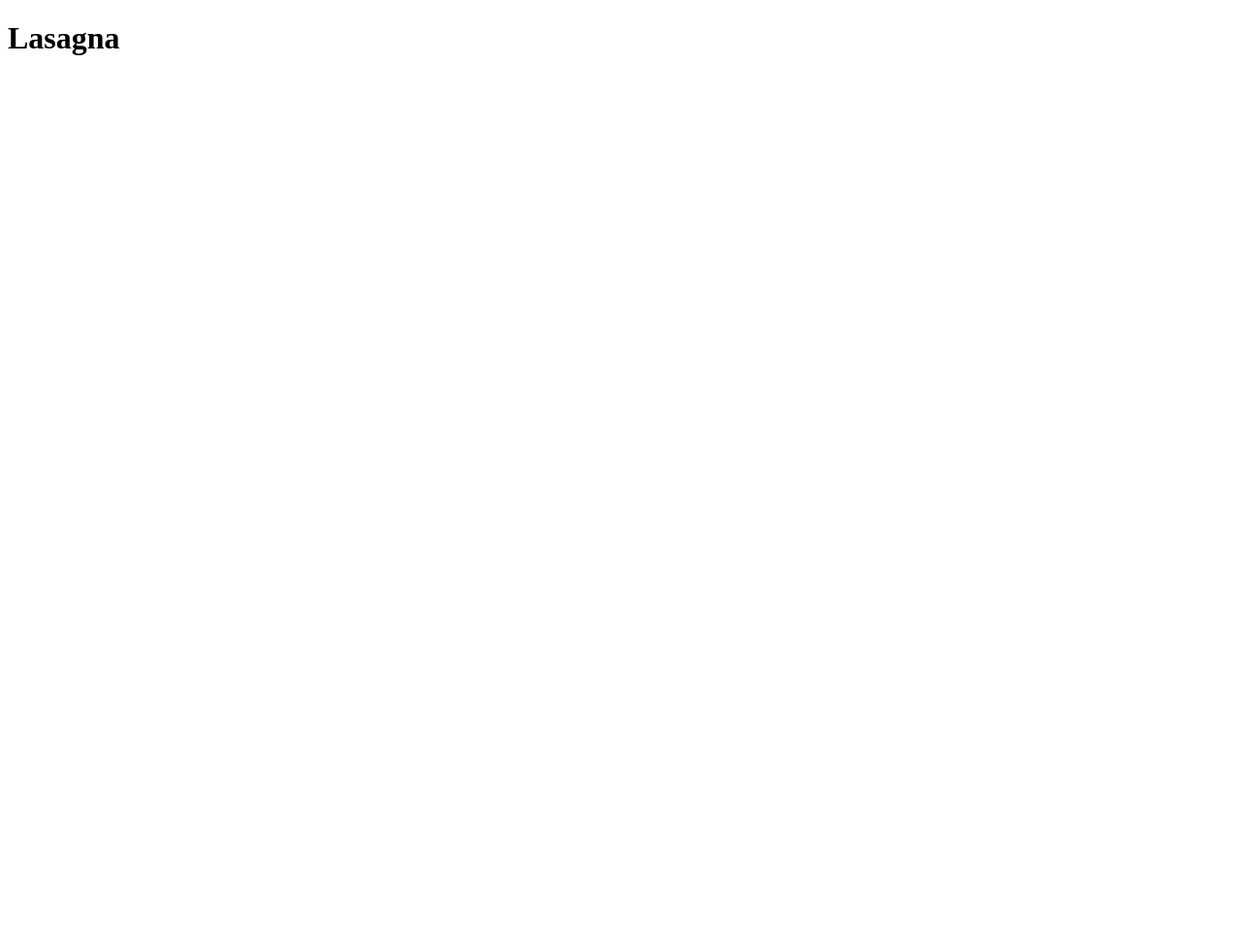
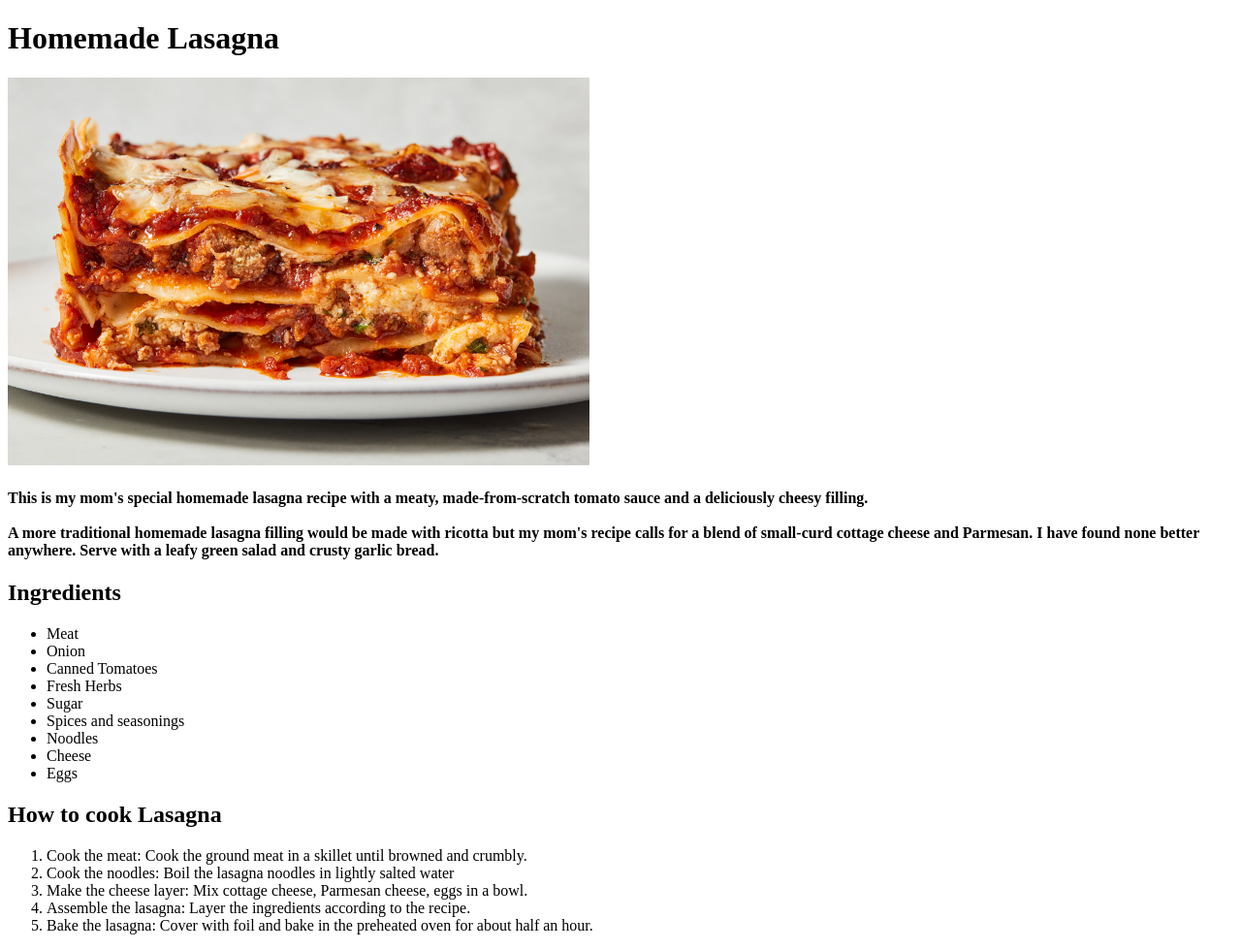
Before and after one commit to dipeshduwal/Odin-recipes, a plain HTML site: page recipes/lasagna.html in a window 1280 px wide. Shown: the whole page at 97% size. Before the commit the page ends 800 px from the top, so only its background shows below. Drawn offline with Linux system fonts and the light colour scheme.

Commit message:
Add Ingredients and Steps section in recipe file.
Add Relevant image in homepage and recipe files.

Add ordered and unordered list in recipe files.

```diff
--- a/recipes/lasagna.html
+++ b/recipes/lasagna.html
@@ -6,6 +6,28 @@
     <title>Document</title>
 </head>
 <body>
-    <h1>Lasagna</h1>
+    <h1>Homemade Lasagna</h1>
+    <img src="../images/Lasagna.jpg" alt="Homemade Lasagna" width="600" height="400">
+    <h4>This is my mom's special homemade lasagna recipe with a meaty, made-from-scratch tomato sauce and a deliciously cheesy filling. <br><br> A more traditional homemade lasagna filling would be made with ricotta but my mom's recipe calls for a blend of small-curd cottage cheese and Parmesan. I have found none better anywhere. Serve with a leafy green salad and crusty garlic bread.</h4>
+    <h2>Ingredients</h2>
+    <ul>
+        <li> Meat </li>
+        <li> Onion </li>
+        <li> Canned Tomatoes </li>
+        <li> Fresh Herbs </li>
+        <li> Sugar </li>
+        <li> Spices and seasonings </li>
+        <li> Noodles </li>
+        <li> Cheese </li>
+        <li> Eggs </li>
+    </ul>
+    <h2>How to cook Lasagna</h2>
+    <ol>
+        <li> Cook the meat: Cook the ground meat in a skillet until browned and crumbly.  </li>
+        <li> Cook the noodles: Boil the lasagna noodles in lightly salted water </li>
+        <li> Make the cheese layer: Mix cottage cheese, Parmesan cheese, eggs in a bowl. </li>
+        <li> Assemble the lasagna: Layer the ingredients according to the recipe. </li>
+        <li> Bake the lasagna: Cover with foil and bake in the preheated oven for about half an hour. </li>
+    </ol>
 </body>
 </html>
```
Also changed, not shown: index.html (+5 -1 lines), recipes/cookies.html (+11 -0 lines), recipes/pancakes.html (+11 -0 lines), images/Lasagna.jpg (added), images/cookies.jpg (added), images/cooking.png (added), images/pancakes.jpg (added).
